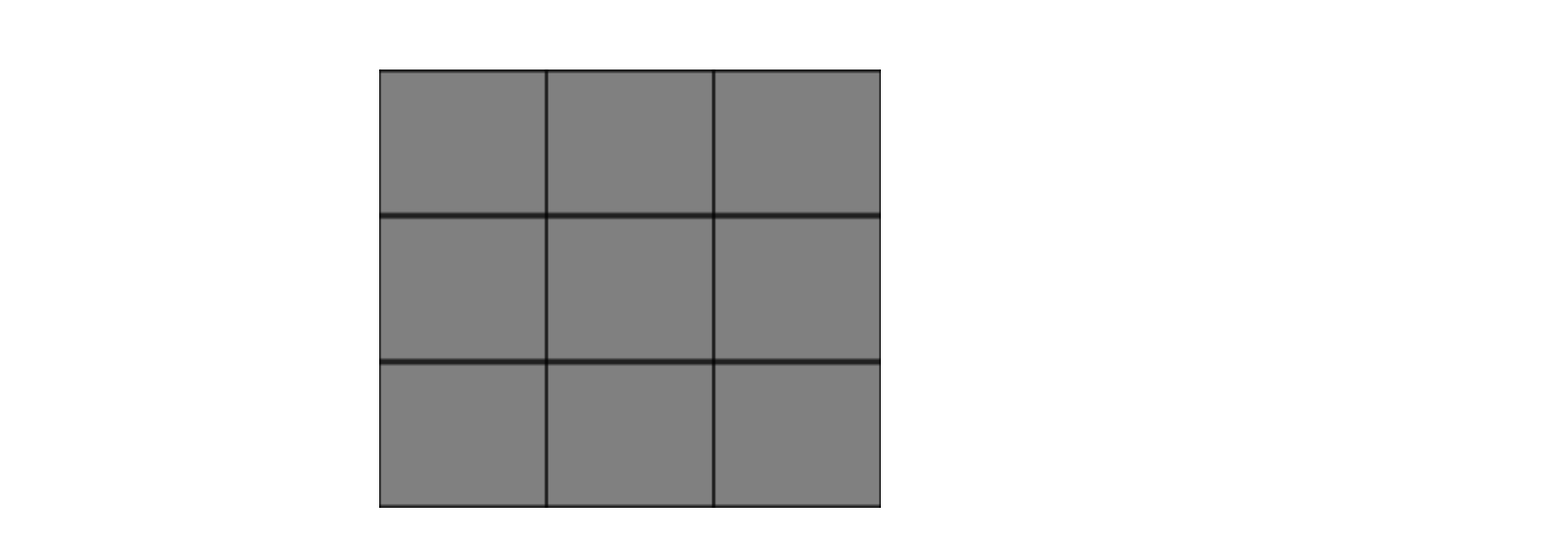
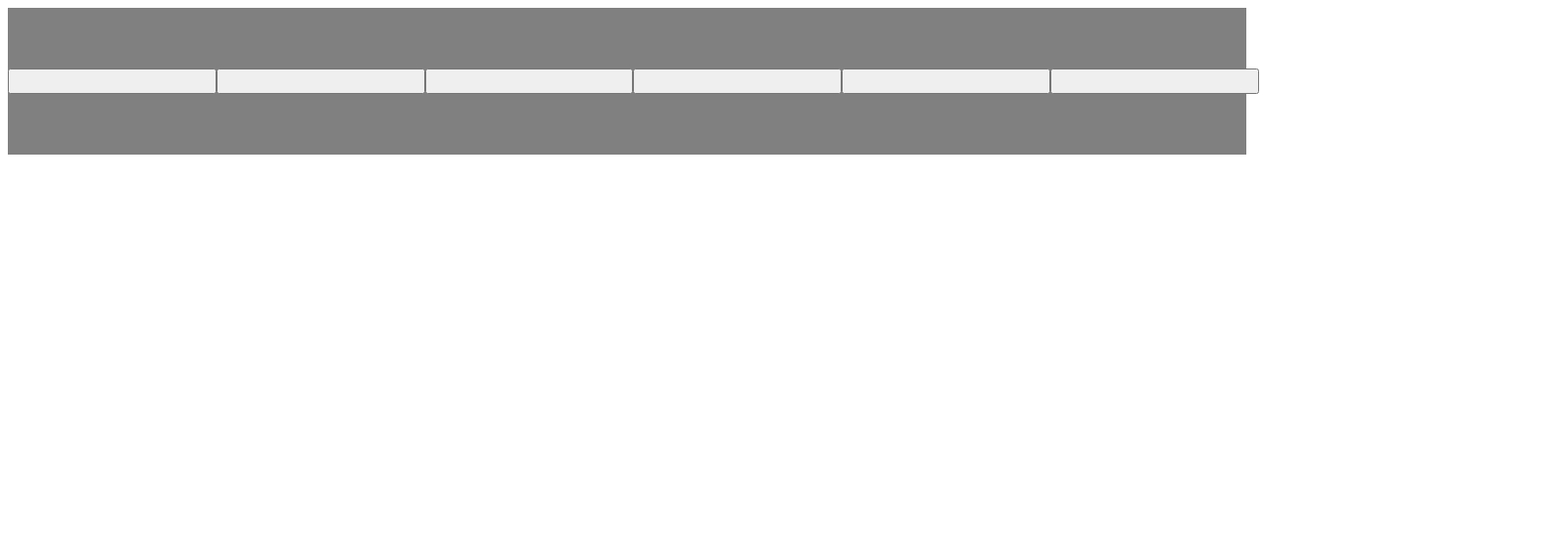
Before and after one commit to Dearborn42/TicTacToe, a plain HTML site: page index.html in a window 1280 px wide. Shown: the whole page at 98% size, 1585 px wide, since content can reach past the window. Drawn offline with Linux system fonts and the light colour scheme.

Commit message:
Changed project to connect 4

```diff
--- a/index.html
+++ b/index.html
@@ -9,7 +9,13 @@
 </head>
 <body>
     <div>
-        <canvas id="canvas" onclick='moves(event)'></canvas>
+        <button id="grid1" onclick="moves('0')"></button>
+        <button id="grid2" onclick="moves('1')"></button>
+        <button id="grid3" onclick="moves('2')"></button>
+        <button id="grid4" onclick="moves('3')"></button>
+        <button id="grid5" onclick="moves('4')"></button>
+        <button id="grid6" onclick="moves('5')"></button>
+        <canvas id="canvas"></canvas>
     </div>
     <script src="./main.js"></script>
 </body>
--- a/main.css
+++ b/main.css
@@ -1,11 +1,14 @@
-canvas{
-    background-color: grey;
-    width: 40vw;
-    height: 35vw;
-}
+
 
 div{
     display: flex;
-    padding-left: 30%;
-    padding-top: 5%;
+    align-items: center;
+    flex-direction: row;
+    background-color: grey;
 }
+button{
+    padding-left: 15.84vw;
+    display: block;
+    width: 50vw;
+    height: 2vw;
+}
--- a/main.js
+++ b/main.js
@@ -1,44 +1,33 @@
-let canvas = document.getElementById("canvas");
-let paint = canvas.getContext("2d");
-// Draws lines in even intervals on canvas, twice to make lines thicker
-function draw(){
-    paint.beginPath();
-    for(let i=0; i<2; i++){
-        for(let i=0; i<500; i+=100){
-        paint.moveTo(i, 0);
-        paint.lineTo(i, 500);
-    }
-    for(let i=0; i<400; i+=50){
-        paint.moveTo(0, i);
-        paint.lineTo(500, i);
-    }
-    }
-    paint.stroke();
-}
-draw();
+"use strict";
+let turn = 1;
+
 
 let board = [
-    [null, null, null],
-    [null, null, null],
-    [null, null, null]
+    [null, null, null, null, null],
+    [null, null, null, null, null],
+    [null, null, null, null, null],
+    [null, null, null, null, null],
+    [null, null, null, null, null],
+    [null, null, null, null, null]
 ]
-function moves(event){
-    let x = event.clientX;
-        if(x <= 829){
-        x = 0;
-    }else if(x <= 1085){
-        x = 1;
-    }else{
-        x = 2;
+
+
+function moves(action){
+        if(turn%2 != 0){
+            chose(action, 'r');
+        }else{
+            chose(action, 'y');
+        }
+    turn++;
+}
+
+let chose = function(action, string){
+    for(let i=0; i<5; i++){
+        if(board[action][i]){}
     }
-
-    let y = event.clientY;
-    // if(y <= 329){
-    //     y = 0;
-    // }else if(y <= 559){
-    //     y = 1;
-    // }else{
-    //     y = 2;
-    // }
-    console.log(x, y);
+    if(board[action] == null){
+        board[action] = string;
+        turn--;
+    }
+    console.log(i, board);
 }
```
